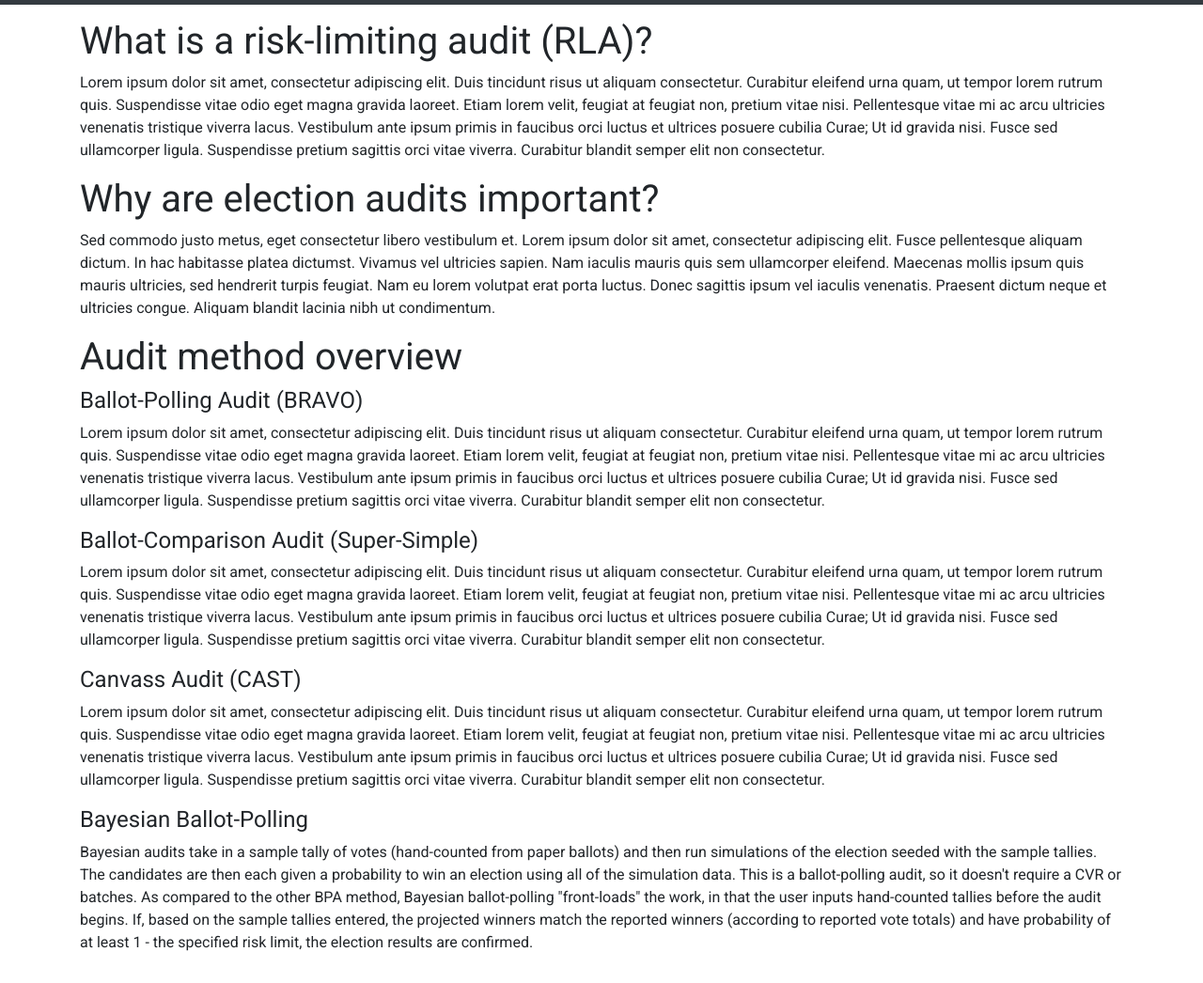
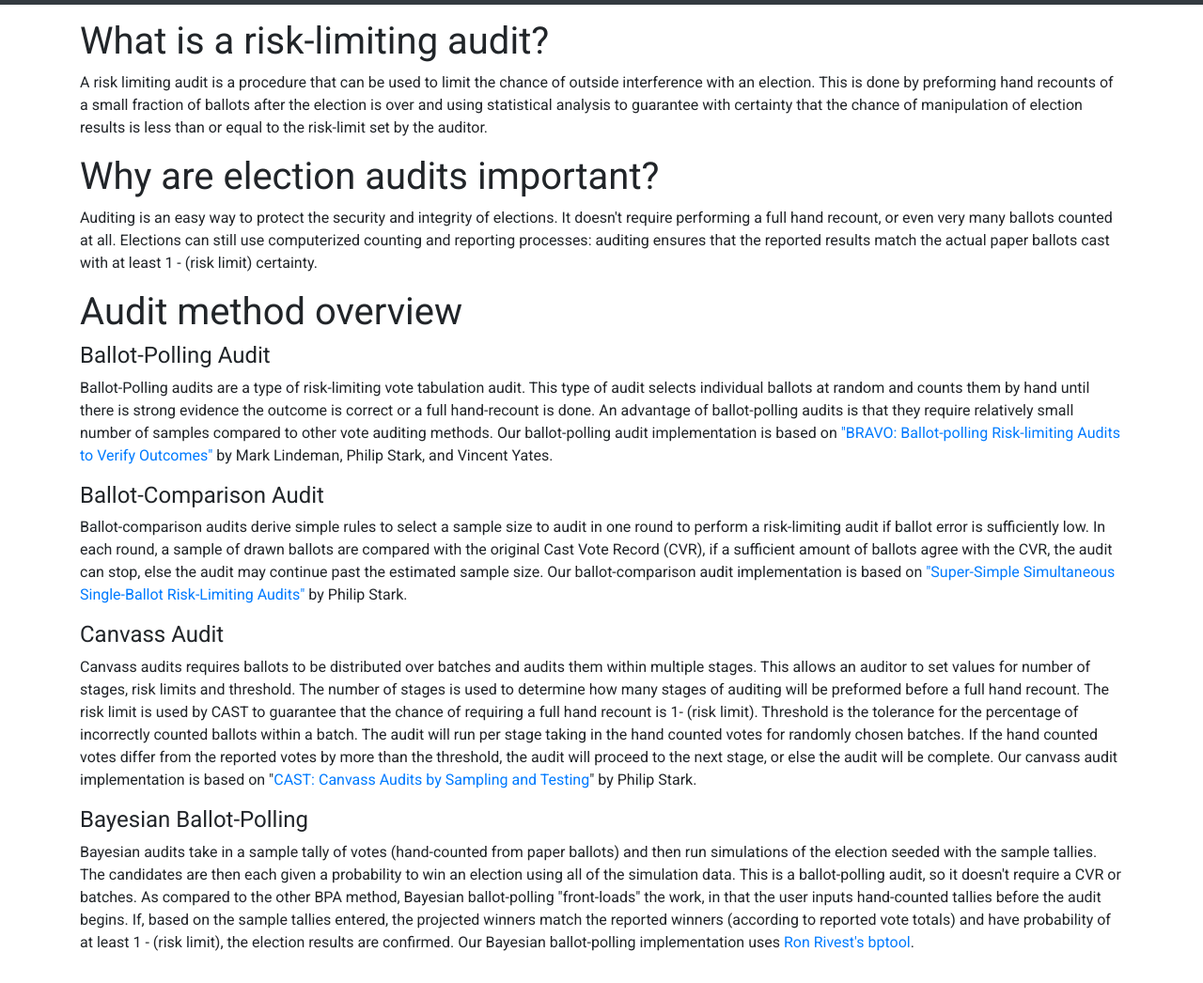
Before and after one commit to Rezayovan/RLA, a plain HTML site: page frontend/index.html in a window 1280 px wide. Shown: the part 53-1099 px from the top of the page at 94% size. Drawn offline with nearby package versions, Linux system fonts and the light colour scheme.

Commit message:
Index: Add copy for all headings
Signed-off-by: Ethan Madison <ethan@ethanmad.com>

```diff
--- a/frontend/index.html
+++ b/frontend/index.html
@@ -66,52 +66,53 @@
     </nav>
 
     <div class="container">
-        <h1>What is a risk-limiting audit (RLA)?</h1>
+        <h1>What is a risk-limiting audit?</h1>
         <p>
-            Lorem ipsum dolor sit amet, consectetur adipiscing elit. Duis tincidunt risus ut aliquam consectetur.
-            Curabitur eleifend urna quam, ut tempor lorem rutrum quis. Suspendisse vitae odio eget magna gravida
-            laoreet. Etiam lorem velit, feugiat at feugiat non, pretium vitae nisi. Pellentesque vitae mi ac arcu
-            ultricies venenatis tristique viverra lacus. Vestibulum ante ipsum primis in faucibus orci luctus et
-            ultrices posuere cubilia Curae; Ut id gravida nisi. Fusce sed ullamcorper ligula. Suspendisse pretium
-            sagittis orci vitae viverra. Curabitur blandit semper elit non consectetur.
+        A risk limiting audit is a procedure that can be used to limit the chance of outside interference with an election.
+        This is done by preforming hand recounts of a small fraction of ballots after the election is over and using statistical
+        analysis to guarantee with certainty that the chance of manipulation of election results is less than or equal to the
+        risk-limit set by the auditor.
         </p>
 
         <h1>Why are election audits important?</h1>
         <p>
-            Sed commodo justo metus, eget consectetur libero vestibulum et. Lorem ipsum dolor sit amet, consectetur
-            adipiscing elit. Fusce pellentesque aliquam dictum. In hac habitasse platea dictumst. Vivamus vel ultricies
-            sapien. Nam iaculis mauris quis sem ullamcorper eleifend. Maecenas mollis ipsum quis mauris ultricies, sed
-            hendrerit turpis feugiat. Nam eu lorem volutpat erat porta luctus. Donec sagittis ipsum vel iaculis
-            venenatis. Praesent dictum neque et ultricies congue. Aliquam blandit lacinia nibh ut condimentum.
+        Auditing is an easy way to protect the security and integrity of elections. It doesn't require
+        performing a full hand recount, or even very many ballots counted at all. Elections can still use
+        computerized counting and reporting processes: auditing ensures that the reported results match
+        the actual paper ballots cast with at least 1 - (risk limit) certainty.
         </p>
 
         <h1>Audit method overview</h1>
-        <h4>Ballot-Polling Audit (BRAVO)</h4>
+        <h4>Ballot-Polling Audit</h4>
         <p>
-            Lorem ipsum dolor sit amet, consectetur adipiscing elit. Duis tincidunt risus ut aliquam consectetur.
-            Curabitur eleifend urna quam, ut tempor lorem rutrum quis. Suspendisse vitae odio eget magna gravida
-            laoreet. Etiam lorem velit, feugiat at feugiat non, pretium vitae nisi. Pellentesque vitae mi ac arcu
-            ultricies venenatis tristique viverra lacus. Vestibulum ante ipsum primis in faucibus orci luctus et
-            ultrices posuere cubilia Curae; Ut id gravida nisi. Fusce sed ullamcorper ligula. Suspendisse pretium
-            sagittis orci vitae viverra. Curabitur blandit semper elit non consectetur.
+        Ballot-Polling audits are a type of risk-limiting vote tabulation audit. This type of audit selects
+        individual ballots at random and counts them by hand until there is strong evidence the outcome is
+        correct or a full hand-recount is done. An advantage of ballot-polling audits is that they require
+        relatively small number of samples compared to other vote auditing methods.
+        Our ballot-polling audit implementation is based on <a href="https://www.usenix.org/conference/evtwote12/workshop-program/presentation/Lindeman">
+            "BRAVO: Ballot-polling Risk-limiting Audits to Verify Outcomes"</a> by Mark Lindeman, Philip Stark, and Vincent Yates.
         </p>
-        <h4>Ballot-Comparison Audit (Super-Simple)</h4>
+        <h4>Ballot-Comparison Audit</h4>
         <p>
-            Lorem ipsum dolor sit amet, consectetur adipiscing elit. Duis tincidunt risus ut aliquam consectetur.
-            Curabitur eleifend urna quam, ut tempor lorem rutrum quis. Suspendisse vitae odio eget magna gravida
-            laoreet. Etiam lorem velit, feugiat at feugiat non, pretium vitae nisi. Pellentesque vitae mi ac arcu
-            ultricies venenatis tristique viverra lacus. Vestibulum ante ipsum primis in faucibus orci luctus et
-            ultrices posuere cubilia Curae; Ut id gravida nisi. Fusce sed ullamcorper ligula. Suspendisse pretium
-            sagittis orci vitae viverra. Curabitur blandit semper elit non consectetur.
+        Ballot-comparison audits derive simple rules to select a sample size to audit in one round to perform a
+        risk-limiting audit if ballot error is sufficiently low. In each round, a sample of drawn ballots are
+        compared with the original Cast Vote Record (CVR), if a sufficient amount of ballots agree with the CVR,
+        the audit can stop, else the audit may continue past the estimated sample size.  Our ballot-comparison
+        audit implementation is based on
+        <a href="https://www.usenix.org/legacy/events/evtwote10/tech/full_papers/Stark.pdf">"Super-Simple Simultaneous Single-Ballot Risk-Limiting Audits"</a>
+        by Philip Stark.
         </p>
-        <h4>Canvass Audit (CAST)</h4>
+        <h4>Canvass Audit</h4>
         <p>
-            Lorem ipsum dolor sit amet, consectetur adipiscing elit. Duis tincidunt risus ut aliquam consectetur.
-            Curabitur eleifend urna quam, ut tempor lorem rutrum quis. Suspendisse vitae odio eget magna gravida
-            laoreet. Etiam lorem velit, feugiat at feugiat non, pretium vitae nisi. Pellentesque vitae mi ac arcu
-            ultricies venenatis tristique viverra lacus. Vestibulum ante ipsum primis in faucibus orci luctus et
-            ultrices posuere cubilia Curae; Ut id gravida nisi. Fusce sed ullamcorper ligula. Suspendisse pretium
-            sagittis orci vitae viverra. Curabitur blandit semper elit non consectetur.
+        Canvass audits requires ballots to be distributed over batches and audits them within multiple stages.  This
+        allows an auditor to set values for number of stages, risk limits and threshold. The number of stages is used
+        to determine how many stages of auditing will be preformed before a full hand recount. The risk limit is used
+        by CAST to guarantee that the chance of requiring a full hand recount is 1- (risk limit). Threshold is the
+        tolerance for the percentage of incorrectly counted ballots within a batch. The audit will run per stage
+        taking in the hand counted votes for randomly chosen batches. If the hand counted votes differ from the reported
+        votes by more than the threshold, the audit will proceed to the next stage, or else the audit will be complete.
+        Our canvass audit implementation is based on "<a href="doi.org/10.1109/tifs.2009.2034210">CAST: Canvass Audits by Sampling and Testing</a>"
+        by Philip Stark.
         </p>
         <h4>Bayesian Ballot-Polling</h4>
         <p>
@@ -121,8 +122,10 @@
         This is a ballot-polling audit, so it doesn't require a CVR or batches. As compared to the other BPA method,
         Bayesian ballot-polling "front-loads" the work, in that the user inputs hand-counted tallies before the audit
         begins. If, based on the sample tallies entered, the projected winners match the reported winners (according
-        to reported vote totals) and have probability of at least 1 - the specified risk limit, the election results
+        to reported vote totals) and have probability of at least 1 - (risk limit), the election results
         are confirmed.
+
+        Our Bayesian ballot-polling implementation uses <a href="https://github.com/ron-rivest/2018-bptool">Ron Rivest's bptool</a>.
        </p>
     </div>
 </body>
```
